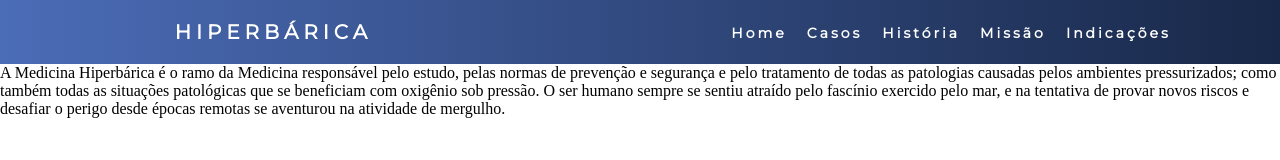
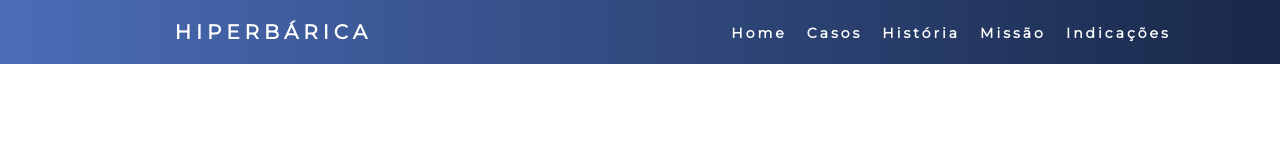
Before and after one commit to diogo-luzardo/Hiperbarica, a plain HTML site: page index.html in a window 1280 px wide. Drawn offline with Linux system fonts and the light colour scheme.

Commit message:
Removendo conteudo do body

```diff
--- a/index.html
+++ b/index.html
@@ -37,16 +37,6 @@
         </div>
     </nav>
 
-
-
-    <p>
-        A Medicina Hiperbárica é o ramo da Medicina responsável pelo estudo, pelas normas
-        de prevenção e segurança e pelo tratamento de todas as patologias causadas pelos
-        ambientes pressurizados; como também todas as situações patológicas que se beneficiam com oxigênio sob pressão.
-        O ser humano sempre se sentiu atraído pelo fascínio exercido pelo mar,
-        e na tentativa de provar novos riscos e desafiar o perigo desde épocas remotas se aventurou na atividade de mergulho.
-    </p>
-
     <script src="app.js">
 
     </script>
```
